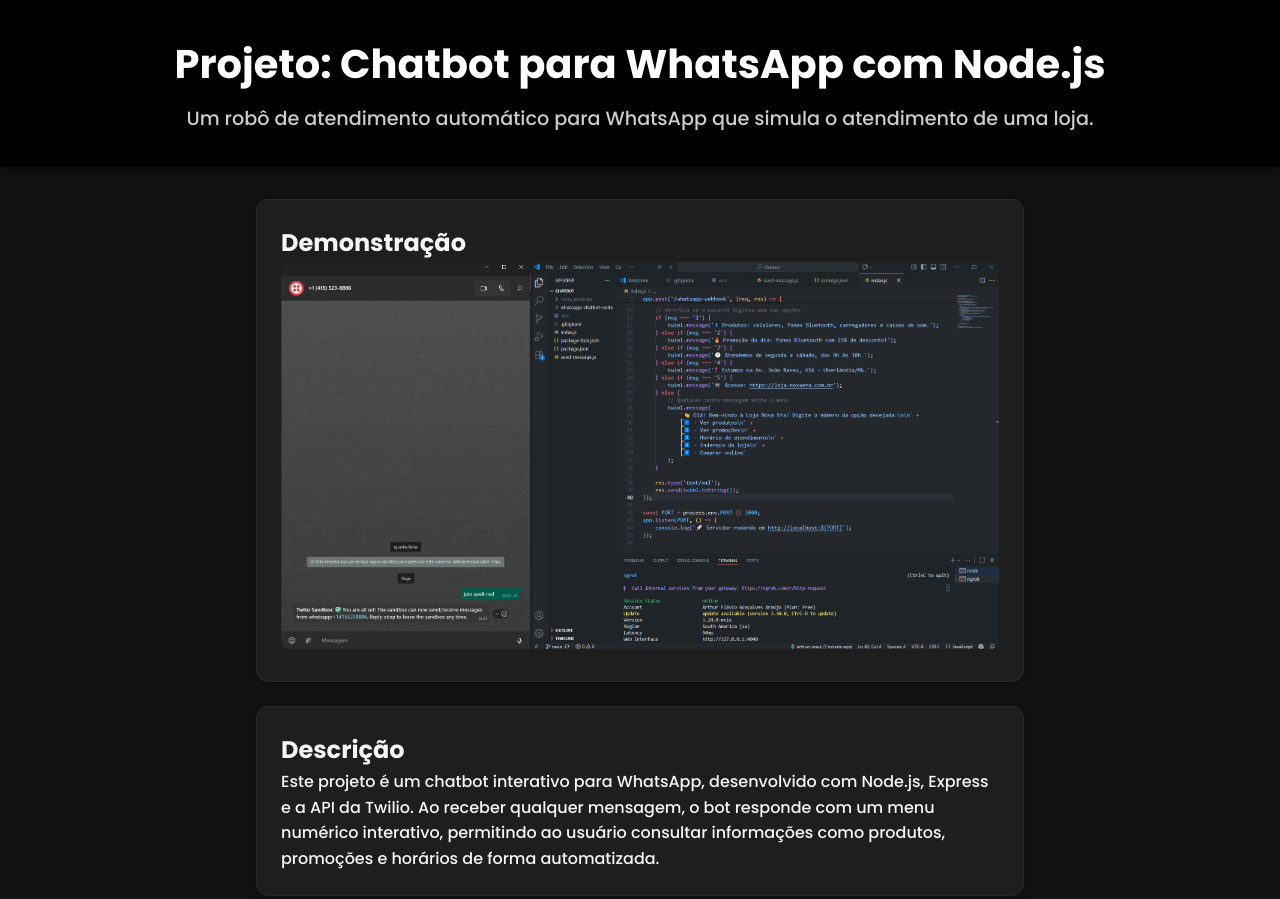
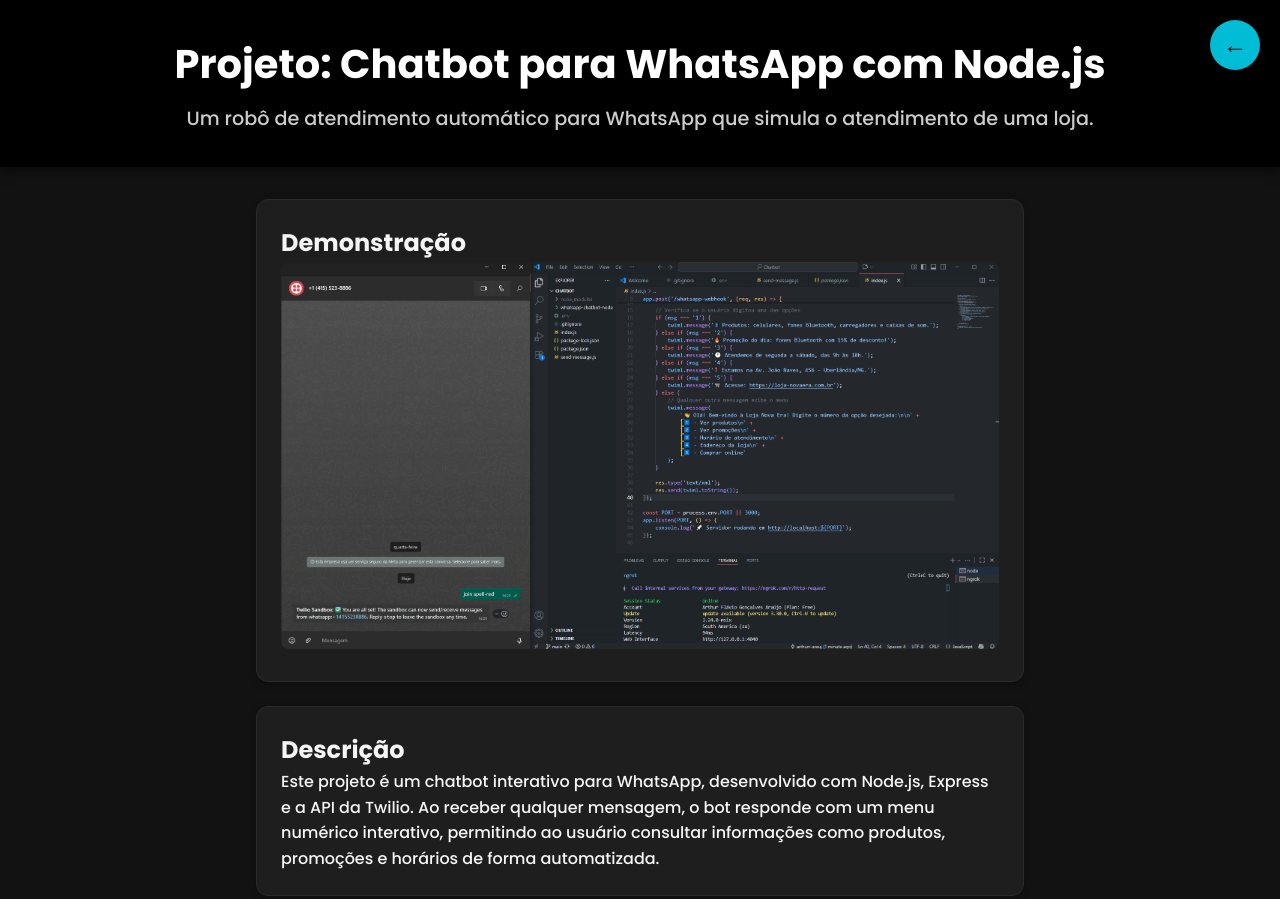
Before and after one commit to arthurr-arauj/Portfolio, a plain HTML site: page projetos/chatbot-node.html in a window 1280 px wide. Shown: the top 899 px of the page. Drawn offline with Linux system fonts and the light colour scheme.

Commit message:
Mudanças botão flutuante e mudança de estilo na aba Revitalize

```diff
--- a/projetos/chatbot-node.html
+++ b/projetos/chatbot-node.html
@@ -7,6 +7,9 @@
     <link rel="stylesheet" href="../style.css" />
 </head>
 <body>
+    <a href="../index.html" class="back-to-home-btn" title="Voltar ao início">
+        &larr;
+    </a>
     <header>
         <h1>Projeto: Chatbot para WhatsApp com Node.js</h1>
         <p>Um robô de atendimento automático para WhatsApp que simula o atendimento de uma loja.</p>
@@ -39,7 +42,7 @@
     <div class="card">
         <p>
             <strong>💻 Código-fonte:</strong>
-            <a href="https://github.com/arthurr-arauj/whatsapp-chatbot-node" target="_blank" class="button-link">Ver no GitHub</a>
+            <a href="https://github.com/arthurr-arauj/chatbot-whatsapp-node" target="_blank" class="button-link">Ver no GitHub</a>
         </p>
     </div>
 
--- a/style.css
+++ b/style.css
@@ -166,3 +166,32 @@
     background-color: #03fcec;
     color: #000;
 }
+
+/* Estilo para o botão flutuante de voltar */
+.back-to-home-btn {
+    position: fixed; /* Posição fixa na tela */
+    top: 20px;
+    right: 20px;
+    z-index: 1000; /* Garante que ele fique sobre todos os outros elementos */
+
+    background-color: #00bcd4; /* Cor de destaque do tema */
+    color: #121212; /* Cor escura para o ícone */
+    width: 50px;
+    height: 50px;
+    border-radius: 50%; /* Deixa o botão redondo */
+
+    display: flex;
+    justify-content: center;
+    align-items: center;
+
+    font-size: 24px;
+    font-weight: bold;
+    text-decoration: none;
+
+    box-shadow: 0 4px 10px rgba(0, 0, 0, 0.4);
+    transition: transform 0.3s ease;
+}
+
+.back-to-home-btn:hover {
+    transform: scale(1.1); /* Aumenta um pouco de tamanho ao passar o mouse */
+}
```
Also changed, not shown: index.html (+1 -1 lines), projetos/revitalize.html (+17 -7 lines).
